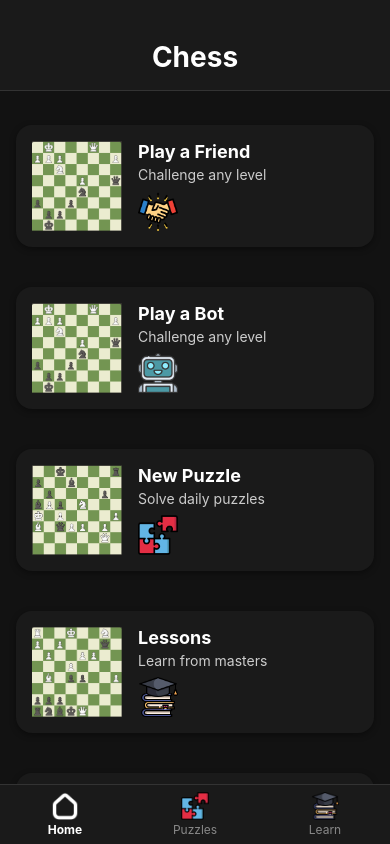
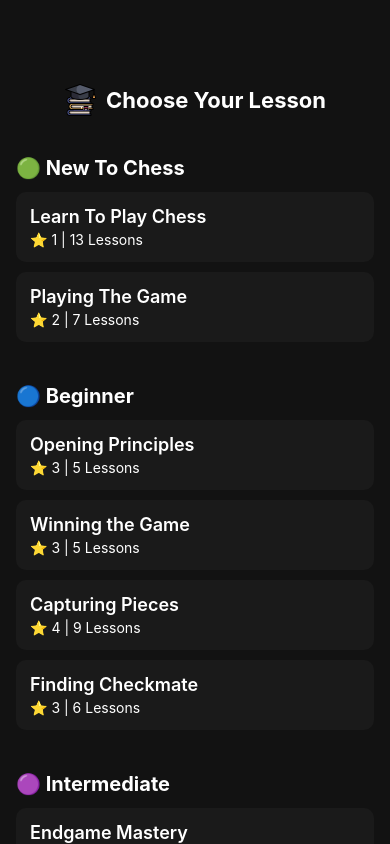
Before and after one commit to SantanuBishi/Chess.com-Mobile-version-mod, a React Native app: screen /lessonPage1 in a window 390 px wide. Built offline with nearby package versions, Linux system fonts and the light colour scheme.

Commit message:
lessonPage1 created,New to chess & Beginner classification completed rest pending

```diff
--- a/App.js
+++ b/App.js
@@ -5,7 +5,7 @@ import HomePage from './App/component/HomePage';
 import  PlayFriendPage1  from "./src/PlayFriend/playFriendPage1";
 import  PlayinPersonPage1  from "./src/PlayFriend/playinPersonPage1";
 import  PlayinPersonPage2 from "./src/PlayFriend/playinPersonPage2";
-
+import  LessonPage1  from "./src/lessons/lessonPage1";
 const Stack = createNativeStackNavigator();
 
 export default function App() {
@@ -16,6 +16,7 @@ export default function App() {
          <Stack.Screen name="playFriendPage1" component={PlayFriendPage1} />
          <Stack.Screen name="playinPersonPage1" component={PlayinPersonPage1} />
          <Stack.Screen name="playinPersonPage2" component={PlayinPersonPage2} />
+          <Stack.Screen name="lessonPage1" component={LessonPage1} />
       </Stack.Navigator>
     </NavigationContainer>
   );
--- a/App/component/HomePage.jsx
+++ b/App/component/HomePage.jsx
@@ -82,6 +82,7 @@ export default function HomePage() {
             subtext="Learn from masters"
             icon={require('../../assets/nextLesson.png')}
             featureIcon={require('../../assets/Lesson.png')}
+            onPress={()=>navigation.navigate('lessonPage1')}
           />
           <CTAButton
             label="Coach"
--- /dev/null
+++ b/src/lessons/lessonPage1.jsx
@@ -0,0 +1,200 @@
+import React from 'react';
+import {
+  View,
+  Text,
+  ScrollView,
+  TouchableOpacity,
+  StyleSheet,
+  Image,
+} from 'react-native';
+import { useNavigation } from '@react-navigation/native';
+
+const lessonTiers = [
+  {
+    id: 'newToChess',
+    title: '🟢 New To Chess',
+    courses: [
+      { id: 'c1', title: 'Learn To Play Chess', rating: 1, lessons: [
+          { id: 'l1', title: 'The King and the Goal' },
+          { id: 'l2', title: 'The Queen' },
+          { id: 'l3', title: 'The Rook' },
+          { id: 'l4', title: 'The Bishop' },
+          { id: 'l5', title: 'The Knight' },
+          { id: 'l6', title: 'The Pawn' },
+          { id: 'l7', title: 'Pawn Promotion' },
+          { id: 'l8', title: 'En Passant' },
+          { id: 'l9', title: 'Moving and Capturing' },
+          { id: 'l10', title: 'Check' },
+          { id: 'l11', title: 'Getting Out of Check' },
+          { id: 'l12', title: 'Checkmate' },
+          { id: 'l13', title: 'Castling' },
+        ], },
+      { id: 'c2', title: 'Playing The Game', rating: 2,  lessons: [
+          { id: 'l14', title: 'The Board and the Setup' },
+          { id: 'l15', title: 'Game Play' },
+          { id: 'l16', title: 'Winning & Drawing' },
+          { id: 'l17', title: 'Basic Strategy' },
+          { id: 'l18', title: 'Mistakes to Avoid' },
+          { id: 'l19', title: 'Basic Strategies Part 2' },
+          { id: 'l20', title: 'Opening Principles' },
+        ], },
+    ],
+  },
+  {
+    id: 'beginner',
+    title: '🔵 Beginner',
+    courses: [
+      { id: 'c3', title: 'Opening Principles', rating: 3, lessons: [
+          { id: 'l21', title: 'Control the Center' },
+          { id: 'l22', title: 'Develop Your Pieces' },
+          { id: 'l23', title: 'Castle Early' },
+          { id: 'l24', title: 'Connect the Rooks' },
+          { id: 'l25', title: 'Basic Opening Advice' },
+        ] },
+      { id: 'c4', title: 'Winning the Game', rating: 3, lessons: [
+         { id: 'l26', title: 'What is Checkmate?' },
+          { id: 'l27', title: 'The Queen & King Checkmate' },
+          { id: 'l28', title: 'The Two Rook Checkmate' },
+          { id: 'l29', title: 'Avoiding Stalemate' },
+          { id: 'l30', title: 'Simple Endgames' },
+        ]  },
+      { id: 'c5', title: 'Capturing Pieces', rating: 4, lessons: [
+         { id: 'l31', title: 'Piece Value' },
+         { id: 'l32', title: 'Hanging Pieces' },
+         { id: 'l33', title: 'Defending Pieces' },
+         { id: 'l34', title: 'Capturing Techniques' },
+         { id: 'l35', title: 'Trading Material' },
+         { id: 'l36', title: 'Understanding Threats' },
+         { id: 'l37', title: 'Simple Tactics' },
+         { id: 'l38', title: 'More Tactics' },
+         { id: 'l39', title: 'Practice Captures' },
+      ] },
+      { id: 'c6', title: 'Finding Checkmate', rating: 3, lessons: [
+        { id: 'l40', title: 'Back Rank Mate' },
+         { id: 'l41', title: 'Smothered Mate' },
+         { id: 'l42', title: 'Diagonal Mate' },
+         { id: 'l43', title: 'The King Hunt' },
+         { id: 'l44', title: 'Basic Mate Patterns' },
+         { id: 'l45', title: 'Practice Checkmate' },
+      ] },
+    ],
+  },
+  {
+    id: 'intermediate',
+    title: '🟣 Intermediate',
+    courses: [
+      { id: 'c8', title: 'Endgame Mastery', rating: 5, lessons: [] },
+      { id: 'c9', title: 'Advanced Tactics', rating: 5, lessons: [] },
+      { id: 'c10', title: 'Positional Play', rating: 5, lessons: [] },
+      { id: 'c11', title: 'Calculation Drills', rating: 5, lessons: [] },
+      { id: 'c12', title: 'Opening Repertoire', rating: 5, lessons: [] },
+      { id: 'c13', title: 'Imbalances', rating: 5, lessons: [] },
+      { id: 'c14', title: 'Master Level Challenges', rating: 5, lessons: [] },
+    ],
+  },
+  {
+    id: 'advance',
+    title: '🔴 Advance',
+    courses: [
+      { id: 'c15', title: 'Strategic Planning', rating: 4, lessons: [] },
+      { id: 'c16', title: 'Dynamic Play', rating: 4, lessons: [] },
+    ],
+  },
+  {
+    id: 'mastery',
+    title: '⚫ Mastery',
+    courses: [
+      { id: 'c17', title: 'GM Repertoire', rating: 5, lessons: [] },
+      { id: 'c18', title: 'Tournament Prep', rating: 5, lessons: [] },
+    ],
+  },
+];
+
+const LessonPage1 = () => {
+  const navigation = useNavigation();
+
+  const handleCoursePress = (tierId, courseId) => {
+    navigation.navigate('LessonPage2', { tierId, courseId });
+  };
+
+  return (
+    <ScrollView style={styles.container}>
+      <View style={styles.headerBlock}>
+        <Image
+          source={require('../../assets/Lesson.png')}
+          style={styles.headerIcon}
+        />
+        <Text style={styles.header}>Choose Your Lesson</Text>
+      </View>
+
+      {lessonTiers.map((tier) => (
+        <View key={tier.id} style={styles.tierBlock}>
+          <Text style={styles.tierTitle}>{tier.title}</Text>
+          {tier.courses.map((course) => (
+            <TouchableOpacity
+              key={course.id}
+              style={styles.courseButton}
+              onPress={() => handleCoursePress(tier.id, course.id)}
+            >
+              <Text style={styles.courseTitle}>{course.title}</Text>
+              <Text style={styles.courseMeta}>⭐ {course.rating} | {course.lessons.length} Lessons</Text>
+            </TouchableOpacity>
+          ))}
+        </View>
+      ))}
+    </ScrollView>
+  );
+};
+
+const styles = StyleSheet.create({
+  container: {
+    flex: 1,
+    backgroundColor: '#121212',
+  },
+  headerBlock: {
+    flexDirection: 'row',
+    alignItems: 'center',
+    justifyContent: 'center',
+    paddingVertical: 24,
+    marginTop: 60,
+  },
+  headerIcon: {
+    width: 32,
+    height: 32,
+    marginRight: 10,
+  },
+  header: {
+    fontSize: 22,
+    fontWeight: '700',
+    color: 'white',
+  },
+  tierBlock: {
+    marginVertical: 16,
+    paddingHorizontal: 16,
+  },
+  tierTitle: {
+    fontSize: 20,
+    fontWeight: '700',
+    marginBottom: 12,
+    color: '#fff',
+  },
+  courseButton: {
+    backgroundColor: '#1a1a1a',
+    borderRadius: 10,
+    padding: 14,
+    marginBottom: 10,
+    elevation: 2,
+  },
+  courseTitle: {
+    fontSize: 18,
+    fontWeight: '600',
+    color: '#fff',
+  },
+  courseMeta: {
+    fontSize: 14,
+    color: '#fff',
+    marginTop: 4,
+  },
+});
+
+export default LessonPage1;
```
